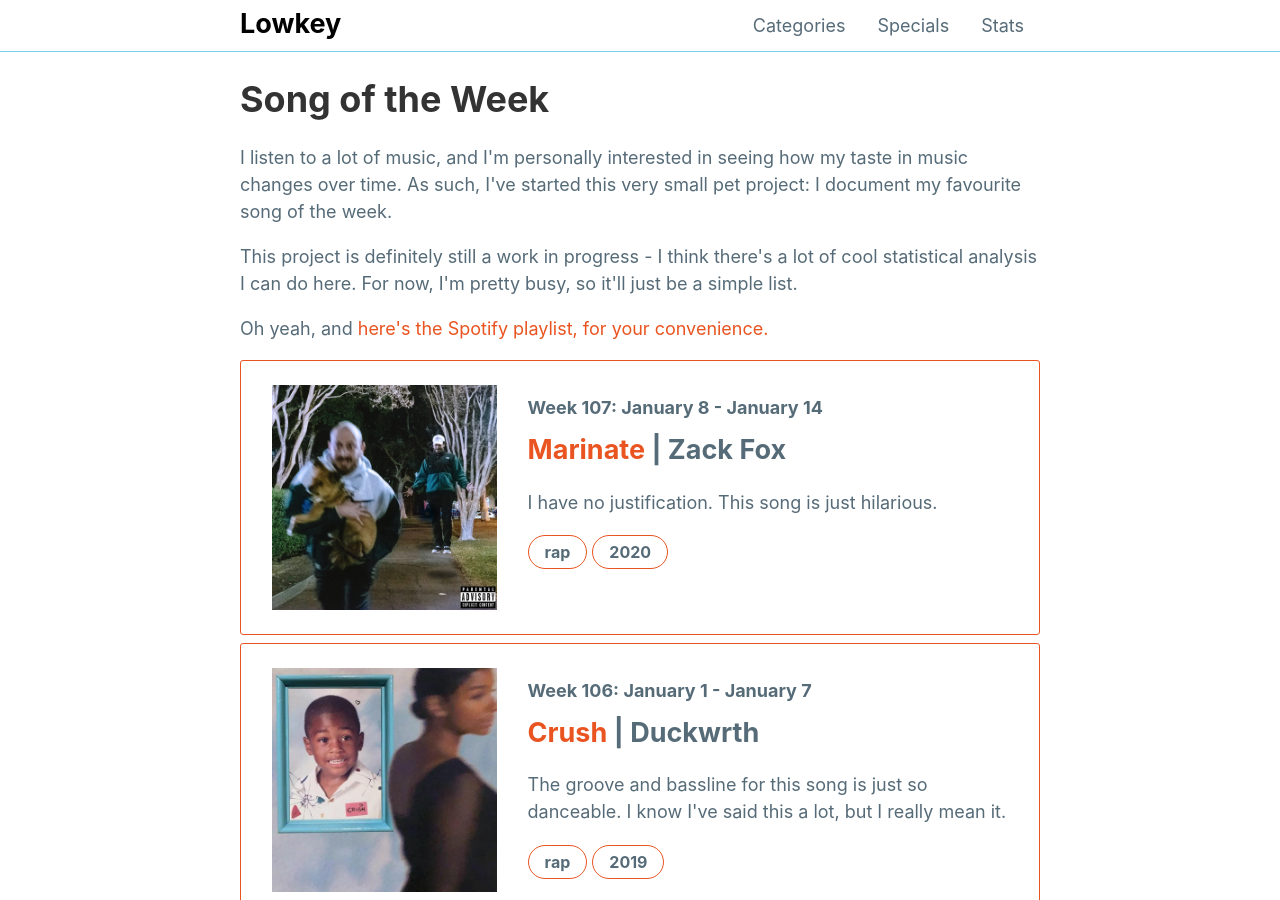
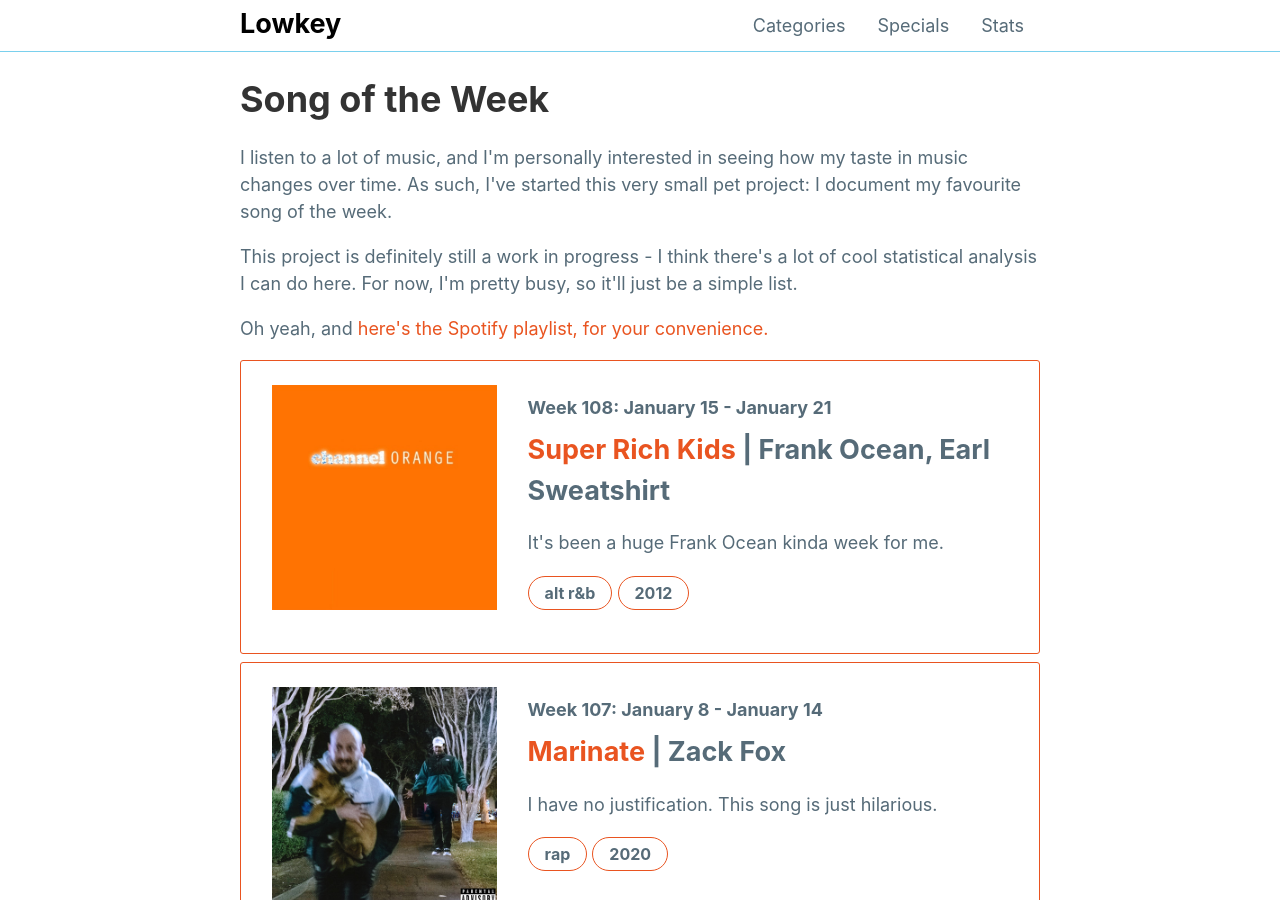
Before and after one commit to mattxwang/lowkey, a Jekyll site: the page built from stats/song-of-the-week.html, in a window 1280 px wide and 900 px high. Built offline with Jekyll 4.4.1, drawn with Linux system fonts in a browser that asks for light colours; comment, search, counter and statistics services are not loaded.

```diff
--- a/_data/sotw.yml
+++ b/_data/sotw.yml
@@ -1068,3 +1068,13 @@
   year: 2020
   blurb: >
     I have no justification. This song is just hilarious.
+week108:
+  week: "Week 108: January 15 - January 21"
+  title: "Super Rich Kids"
+  artist: "Frank Ocean, Earl Sweatshirt"
+  album: "channel ORANGE"
+  album_art: "channel-orange.jpg"
+  genre: "alt r&b"
+  year: 2012
+  blurb: >
+    It's been a huge Frank Ocean kinda week for me.
```
Also changed, not shown: img/albums/channel-orange.jpg (added).
